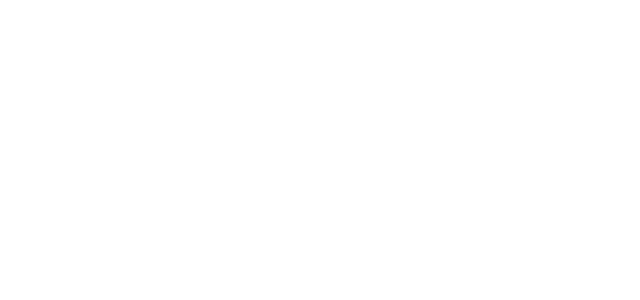
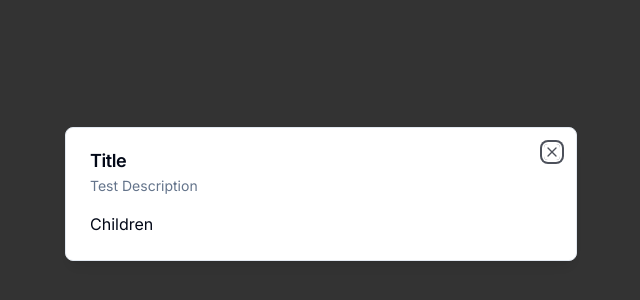
Before and after one commit to SalikJamal/rapidmart-admin, a Next.js app: page / in a window 1280 px wide. Shown: the part 206-506 px from the top of the page, without its empty margins (319-959 px from the left). Built offline with nearby package versions, Linux system fonts and the light colour scheme.

Commit message:
Added Zustand, created modal

```diff
--- a/app/(root)/page.tsx
+++ b/app/(root)/page.tsx
@@ -1,10 +1,19 @@
-import { UserButton } from "@clerk/nextjs"
+"use client"
+
+import { Modal } from "@/components/ui/modal"
 
 
 export default function SetupPage() {
     return (
         <div className="p-4">
-            <UserButton afterSignOutUrl="/" />
+            <Modal
+                title="Title"
+                description="Test Description"
+                isOpen={true}
+                onClose={() => {}}
+            >
+                Children
+            </Modal>
         </div>
     )
 }
--- /dev/null
+++ b/components/modals/store-modal.tsx
@@ -0,0 +1,22 @@
+"use client"
+
+import { Modal } from "@/components/ui/modal"
+import { useStoreModal } from "@/hooks/useStoreModal"
+
+
+export default function StoreModal() {
+
+    const storeModal = useStoreModal()
+
+    return (
+        <Modal
+            title="Create store"
+            description="Add a new store to manage products and categories"
+            isOpen={storeModal.isOpen}
+            onClose={storeModal.onClose}
+        >
+            Future Create Store Form
+        </Modal>
+    )
+
+}
--- a/components/ui/modal.tsx
+++ b/components/ui/modal.tsx
@@ -1,6 +1,12 @@
 "use client"
 
-import { Dialog } from "./dialog"
+import {
+    Dialog,
+    DialogContent,
+    DialogDescription,
+    DialogHeader,
+    DialogTitle
+} from "@/components/ui/dialog"
 
 interface IModalProps {
     title: string;
@@ -20,8 +26,16 @@ export const Modal: React.FC<IModalProps> = ({
     }
 
     return (
-        <Dialog>
-
+        <Dialog open={isOpen} onOpenChange={onChange}>
+            <DialogContent>
+                <DialogHeader>
+                    <DialogTitle>{title}</DialogTitle>
+                    <DialogDescription>{description}</DialogDescription>
+                </DialogHeader>
+                <div>
+                    {children}
+                </div>
+            </DialogContent>
         </Dialog>
     )
 }
--- /dev/null
+++ b/hooks/useStoreModal.tsx
@@ -0,0 +1,14 @@
+import { create } from "zustand"
+
+interface IuseStoreModalStore {
+    isOpen: boolean;
+    onOpen: () => void;
+    onClose: () => void;
+}
+
+
+export const useStoreModal = create<IuseStoreModalStore>(( set ) => ({
+    isOpen: false,
+    onOpen: () => set({ isOpen: true }),
+    onClose: () => set({ isOpen: false })
+}))
--- a/package.json
+++ b/package.json
@@ -19,7 +19,8 @@
     "react": "^18",
     "react-dom": "^18",
     "tailwind-merge": "^2.2.1",
-    "tailwindcss-animate": "^1.0.7"
+    "tailwindcss-animate": "^1.0.7",
+    "zustand": "^4.5.2"
   },
   "devDependencies": {
     "@types/node": "^20",
```
Also changed, not shown: 1 other file (tests, documents, lock files or other folders).
